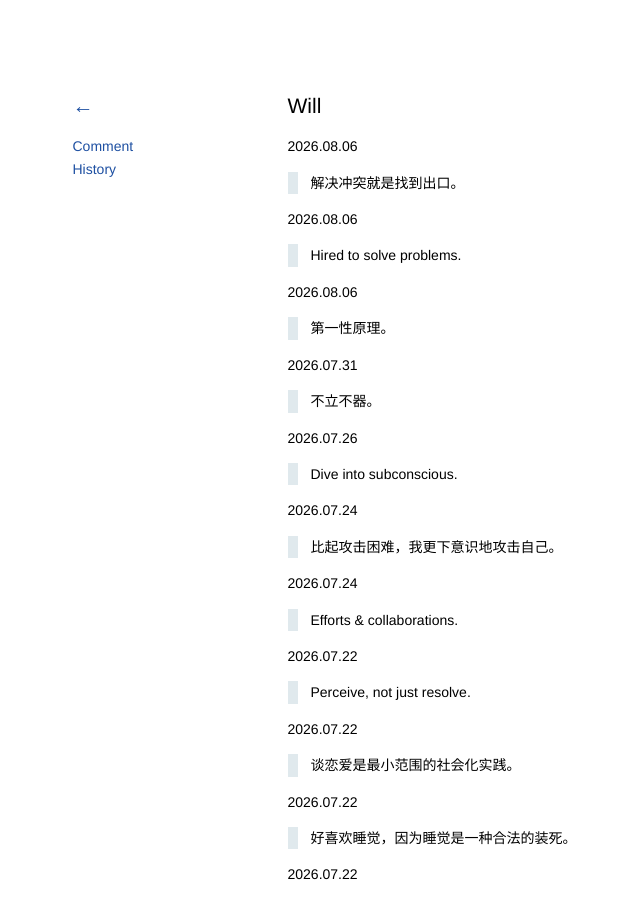
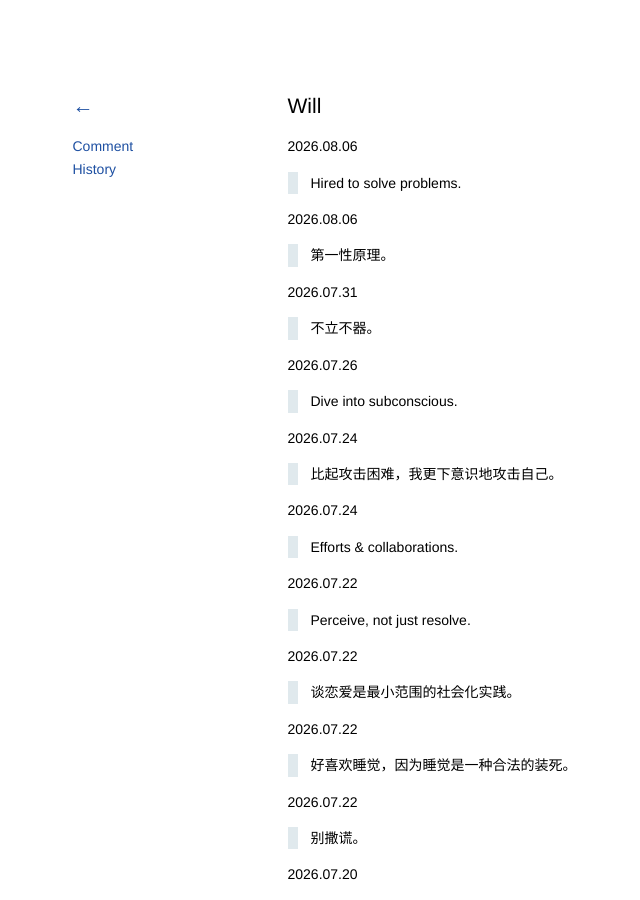
Before and after one commit to kidlj/awei, a Jekyll site: the page built from _wiki/will.md, in a window 1280 px wide and 900 px high. Shown: the whole window, without its empty margins (60-700 px from the left). Built offline with Jekyll 4.4.1, drawn with Linux system fonts in a browser that asks for light colours.

Commit message:
update will

```diff
--- a/_wiki/will.md
+++ b/_wiki/will.md
@@ -1,10 +1,6 @@
 ---
 title: Will
 ---
-
-2026.08.06
-
-> 解决冲突就是找到出口。
 
 2026.08.06
 
```
